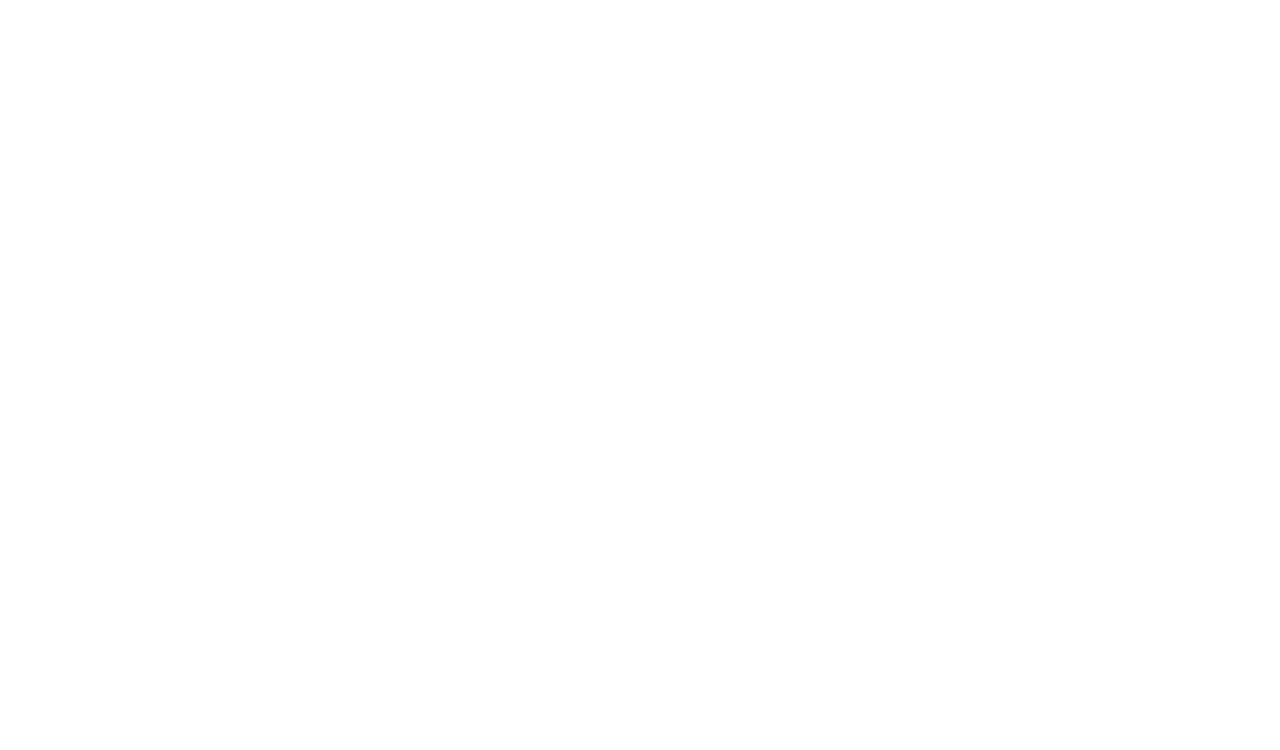
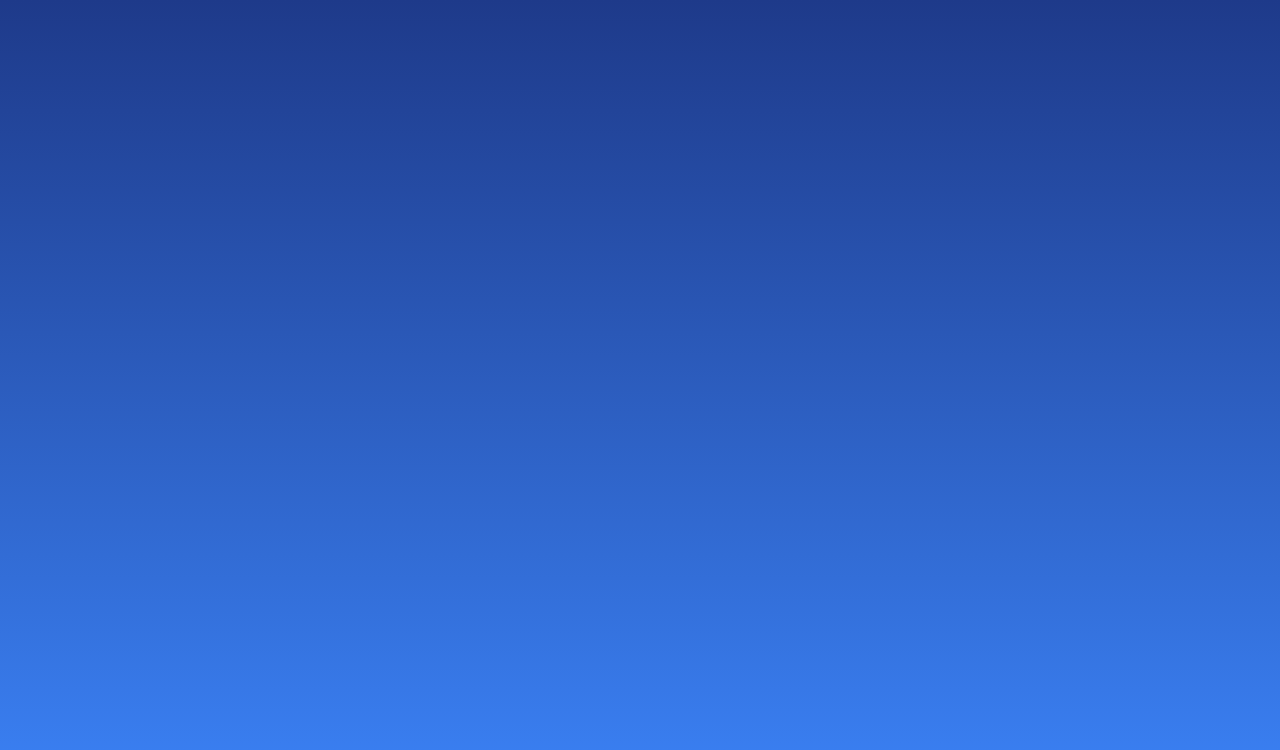
Before and after one commit to TEKKSUNN/battleship-better, a website built with webpack: page src/template.html in a window 1280 px wide. Built offline with nearby package versions, Linux system fonts and the light colour scheme.

Commit message:
feat: Set website's default background image

```diff
--- a/src/styles.css
+++ b/src/styles.css
@@ -76,3 +76,10 @@ select {
     scroll-behavior: auto !important;
   }
 }
+
+/* Set the default background image */
+body {
+  width: auto;
+  height: 100vh;
+  background-image: linear-gradient(#1E3A8A, #3B82F6);
+}
```
